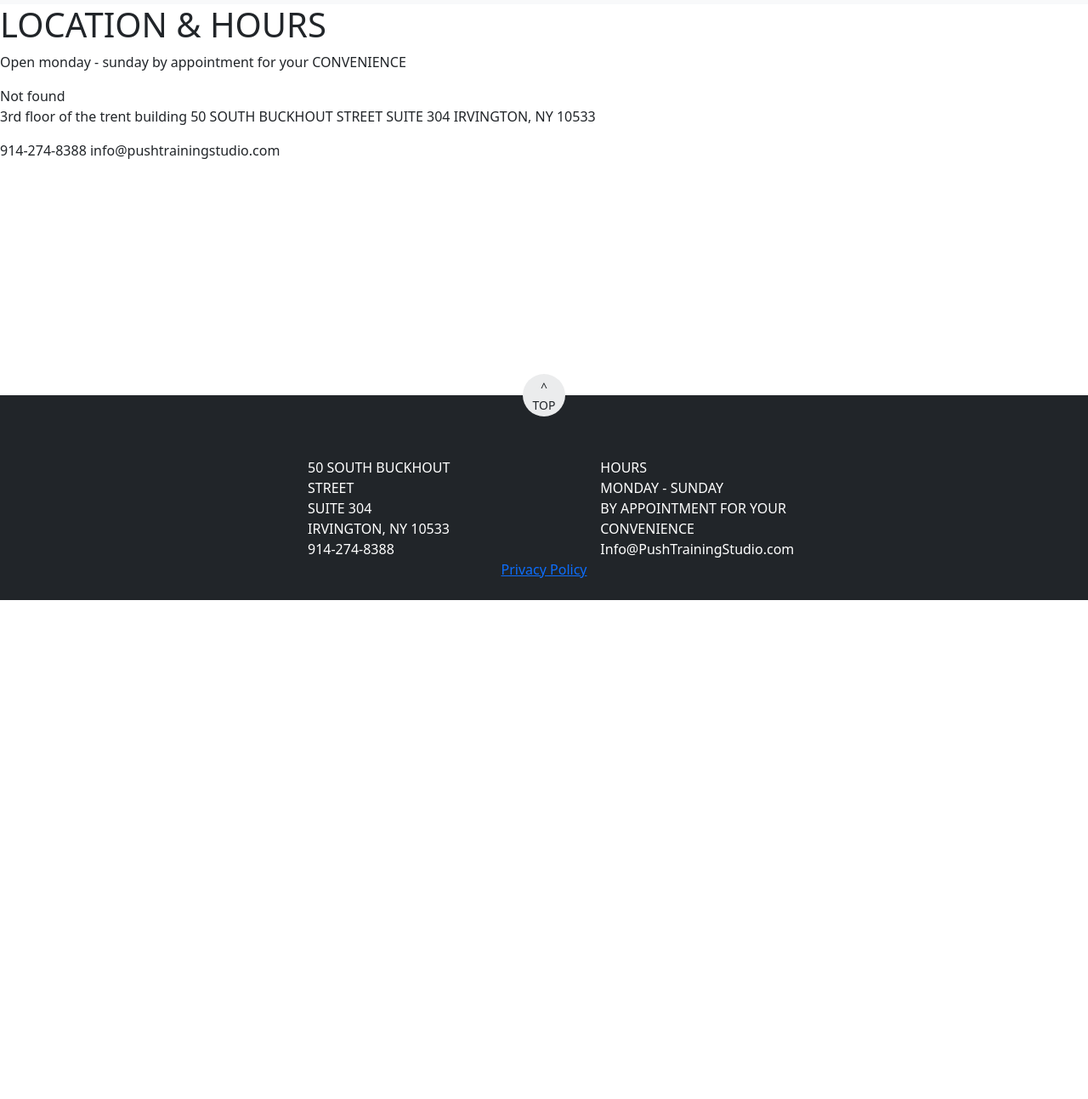
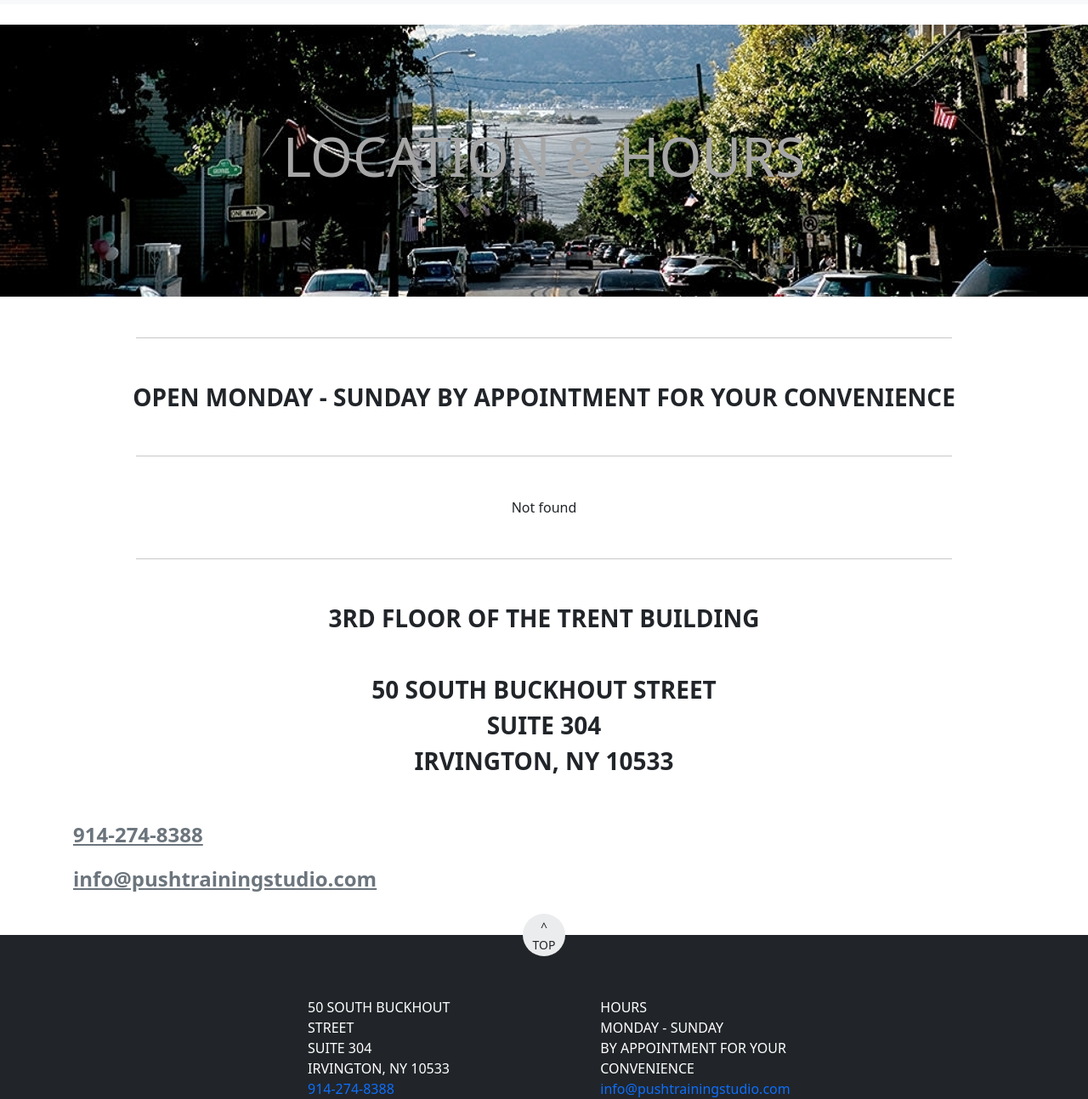
Before and after one commit to goldsmithb/push_training_site, an Eleventy site: page src/pages/location-and-hours.html in a window 1280 px wide. Shown: the part 94-1387 px from the top of the page at 85% size. Before the commit the page ends 800 px from the top, so only its background shows below. Built offline with nearby package versions, Linux system fonts and the light colour scheme; Eleventy itself is replaced by a stand-in of ours; files that its build step writes are made by us from their sources; no server answers.

Commit message:
location page

```diff
--- a/src/_includes/partials/site-foot.html
+++ b/src/_includes/partials/site-foot.html
@@ -30,10 +30,10 @@
 
 		<div class="row">
 			<div class="ps-md-5 col-md my-2 my-md-auto">
-				914-274-8388
+      			<a class="text-decoration-none" href="tel:+19142748388">914-274-8388</a>
 			</div>
 			<div class="col-md-5 my-2 my-md-auto">
-				Info@PushTrainingStudio.com
+      			<a class="text-decoration-none" href="mailto:info@pushtrainingstudio.com">info@pushtrainingstudio.com</a>
 			</div>
 		</div>
 
--- a/src/pages/location-and-hours.html
+++ b/src/pages/location-and-hours.html
@@ -2,13 +2,61 @@
 title: "Location & Hours"
 layout: "layouts/home.html"
 ---
-<h1>LOCATION & HOURS</h1>
+<style>
+  /* Control the height of the container via breakpoint using good, old-fashioned CSS */
+  #banner {
+    height: 40vh;
+  }
+   @media only screen and (max-width: 768px) {
+    #banner {
+      height: 20vh;
+    }
+  }
 
-<p id="this">
-	Open monday - sunday by appointment for your CONVENIENCE
+</style>
+<div id="banner" class="container-fluid text-center my-4 px-5 d-flex justify-content-center align-items-center"
+    style="background-image: url(/images/photograph-main-street-irvington-ny.jpg); background-size: 100%; background-position: 50% 80%; background-repeat: no-repeat;">
+  <h1 class="gray-header-txt">LOCATION & HOURS</h1>
+</div>
+
+<hr class="my-5 w-75 mx-auto"/>
+
+<p class="container-fluid text-center fs-3">
+	<strong>OPEN MONDAY - SUNDAY BY APPOINTMENT FOR YOUR CONVENIENCE</strong>
 </p>
 
-<div id="map-container"></div>
+<hr class="my-5 w-75 mx-auto"/>
+
+<div id="map-container" class="container-md text-center"></div>
+
+<hr class="my-5 w-75 mx-auto"/>
+
+<div class="container-md text-center fs-3">
+  <strong>
+    3RD FLOOR OF THE TRENT BUILDING
+    <br>
+    <br>
+    50 SOUTH BUCKHOUT STREET
+    <br>
+    SUITE 304
+    <br>
+    IRVINGTON, NY 10533
+  </strong>
+</div>
+
+<div class="container-md ps-3 my-5 fs-4">
+  <strong>
+    <p>
+      <a class="link-secondary" href="tel:+19142748388">914-274-8388</a>
+    </p>
+    <p>
+      <a class="link-secondary" href="mailto:info@pushtrainingstudio.com">info@pushtrainingstudio.com</a>
+    </p>
+  </strong>
+</div>
+
+<p>
+</p>
 
 <script>
   fetch('/map')
@@ -17,16 +65,3 @@
       document.getElementById('map-container').innerHTML = html;
     });
 </script>
-
-
-<p>
-3rd floor of the trent building
-50 SOUTH BUCKHOUT STREET
-SUITE 304
-IRVINGTON, NY 10533
-</p>
-
-<p>
-914-274-8388
-info@pushtrainingstudio.com
-</p>
```
Also changed, not shown: functions/map.js (+0 -17 lines), src/_includes/layouts/base.html (indentation only), src/images/photograph-main-street-irvington-ny.jpg (added).
